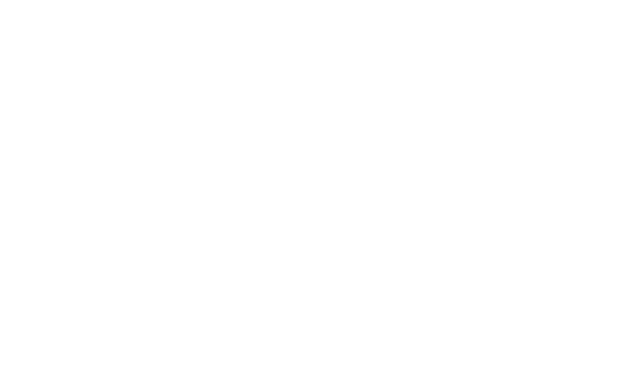
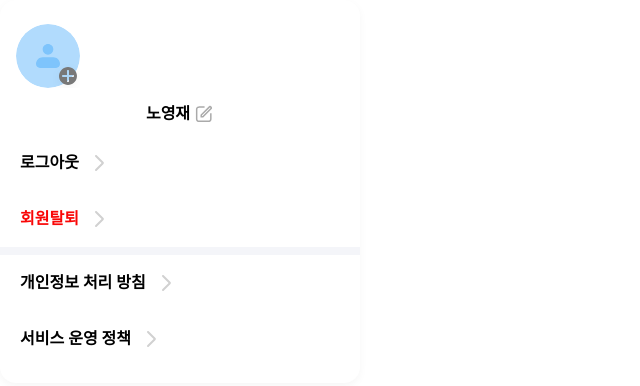
Before and after one commit to apeun-gidaechi/seugi-desktop, a React (Vite) app: page /settingprofile in a window 1280 px wide. Before the commit this address had no page. Shown: the top 386 px of the page, without its empty margins (0-640 px from the left). Built offline with nearby package versions, Linux system fonts and the light colour scheme; the HTML template or start-up script is replaced by a standard one.

Commit message:
⚡ :: SettingProfile 뷰 작업

```diff
--- /dev/null
+++ b/src/components/Profile/SettingProfile/SettingProfile.style.ts
@@ -0,0 +1,131 @@
+import styled from "styled-components";
+import { createGlobalStyle } from 'styled-components';
+
+export const SettingProfile = styled.div`
+    display: flex;
+    width: 360px;
+    padding: 16px 0px;
+    flex-direction: column;
+    align-items: center;
+    gap: 8px;
+
+    border-radius: 16px;
+    background: var(--Sub-White, #FFF);
+
+    box-shadow: 0px 3px 9px 0px rgba(0, 0, 0, 0.04);
+`
+
+export const ProfileContainer = styled.div`
+    display: flex;
+    flex-direction: column;
+    align-items: flex-start;
+    gap: 8px;
+    align-self: stretch;
+`
+
+export const ProfileImgContainer = styled.div`
+    display: flex;
+    padding: 8px 16px;
+    justify-content: space-between;
+    align-items: center;
+    align-self: stretch;
+`
+
+export const ProfileImg = styled.img`
+    width: 64px;
+    height: 64px;
+`
+
+export const NameBox = styled.div`
+    display: flex;
+    justify-content: center;
+    align-items: flex-start;
+    gap: 4px;
+`
+
+export const Name = styled.span`
+    color: var(--Sub-Black, #000);
+
+    font-family: Pretendard;
+    font-size: 16px;
+    font-style: normal;
+    font-weight: 600;
+    line-height: 130%; /* 20.8px */
+`
+
+export const CorrectionButton = styled.button`
+    cursor: pointer;
+
+    border:none;
+    background:none;
+`
+
+export const CorrectionButtonImg = styled.img`
+`
+
+export const ProfileNameContainer = styled.div`
+    display: flex;
+    flex-direction: column;
+    justify-content: center;
+    align-items: center;
+    align-self: stretch;
+`
+
+export const TextContainer = styled.div`
+    display: flex;
+    flex-direction: column;
+    align-items: flex-start;
+    align-self: stretch;
+`
+
+export const ListItem = styled.div`
+    display: flex;
+    padding: 16px 20px;
+    justify-content: space-between;
+    align-items: center;
+    align-self: stretch;
+`
+
+export const ComponentDiv = styled.div`
+    display: flex;
+    align-items: center;
+    gap: 8px;
+`
+
+export const Text = styled.span`
+    color: var(--Sub-Black, #000);
+
+    /* Subtitle2 */
+    font-family: Pretendard;
+    font-size: 16px;
+    font-style: normal;
+    font-weight: 600;
+    line-height: 130%; /* 20.8px */
+`
+
+export const ArrowButton = styled.button`
+    width: 24px;
+    height: 24px;
+
+    cursor: pointer;
+
+    background:none;
+    border:none;
+`
+
+export const ArrowButtonImg = styled.img`
+`
+
+export const RText = styled.span`
+    color: var(--Red-Red500, #F90707);
+
+    /* Subtitle2 */
+    font-family: Pretendard;
+    font-size: 16px;
+    font-style: normal;
+    font-weight: 600;
+    line-height: 130%; /* 20.8px */
+`
+
+export const Divider = styled.img`
+`
--- /dev/null
+++ b/src/components/Profile/SettingProfile/SettingProfile.tsx
@@ -0,0 +1,65 @@
+import React from 'react'
+import * as S from '@/components/Profile/SettingProfile/SettingProfile.style';
+
+import ProfileImg from '@/assets/image/Profile/settingprofile.svg';
+import CorrectionImg from '@/assets/image/Profile/CorrectionImg.svg';
+import Arrow from '@/assets/image/Profile/arrow.svg';
+import Divider from '@/assets/image/Profile/ProflieDivider.svg';
+
+
+const SettingProfile = () => {
+    return (
+        <S.SettingProfile>
+            <S.ProfileContainer>
+                <S.ProfileImgContainer>
+                    <S.ProfileImg src={ProfileImg}/> {/** 수정 */}
+                </S.ProfileImgContainer>
+                <S.ProfileNameContainer>
+                    <S.NameBox>
+                        <S.Name>노영재</S.Name>
+                        <S.CorrectionButton>
+                            <S.CorrectionButtonImg src={CorrectionImg}/>
+                        </S.CorrectionButton>
+                    </S.NameBox>
+                </S.ProfileNameContainer>
+            </S.ProfileContainer>
+            <S.TextContainer>
+                <S.ListItem>
+                    <S.ComponentDiv>
+                        <S.Text> 로그아웃 </S.Text>
+                        <S.ArrowButton>
+                            <S.ArrowButtonImg src={Arrow}/>
+                        </S.ArrowButton>
+                    </S.ComponentDiv>
+                </S.ListItem>
+                <S.ListItem>
+                    <S.ComponentDiv>
+                        <S.RText> 회원탈퇴 </S.RText>
+                        <S.ArrowButton>
+                            <S.ArrowButtonImg src={Arrow} />
+                        </S.ArrowButton>
+                    </S.ComponentDiv>
+                </S.ListItem>
+                <S.Divider src={Divider} />
+                <S.ListItem>
+                    <S.ComponentDiv>
+                        <S.Text> 개인정보 처리 방침 </S.Text>
+                        <S.ArrowButton>
+                            <S.ArrowButtonImg src={Arrow} />
+                        </S.ArrowButton>
+                    </S.ComponentDiv>
+                </S.ListItem>
+                <S.ListItem>
+                    <S.ComponentDiv>
+                        <S.Text> 서비스 운영 정책 </S.Text>
+                        <S.ArrowButton>
+                            <S.ArrowButtonImg src={Arrow} />
+                        </S.ArrowButton>
+                    </S.ComponentDiv>
+                </S.ListItem>
+            </S.TextContainer>
+        </S.SettingProfile>
+    )
+}
+
+export default SettingProfile
--- a/src/components/router.tsx
+++ b/src/components/router.tsx
@@ -16,9 +16,9 @@ import GroupChat from '@/pages/GroupChat/index'
 import Notification from '@/pages/Notification/index'
 import UnHome from '@/components/Home/NotSubscribed/UnHome';
 
-import Correction from '@/components/Profile/Correction/Correction';
+import { BrowserRouter, Route, Routes } from "react-router-dom";
 
-import { BrowserRouter, Route, Routes } from "react-router-dom";
+import SettingProfile from '@/components/Profile/SettingProfile/SettingProfile';
 
 const Router = () => {
     return (
@@ -41,7 +41,7 @@ const Router = () => {
                 <Route path='/GroupChat' element={<GroupChat />} />
                 <Route path='/Notification' element={<Notification />} />
                 <Route path='/unhome' element={<UnHome />} />
-
+                <Route path='/settingprofile' element={<SettingProfile/>} />
             </Routes>
         </BrowserRouter>
     )
```
Also changed, not shown: src/assets/image/Profile/arrow.svg (added), src/assets/image/Profile/settingprofile.svg (added).
